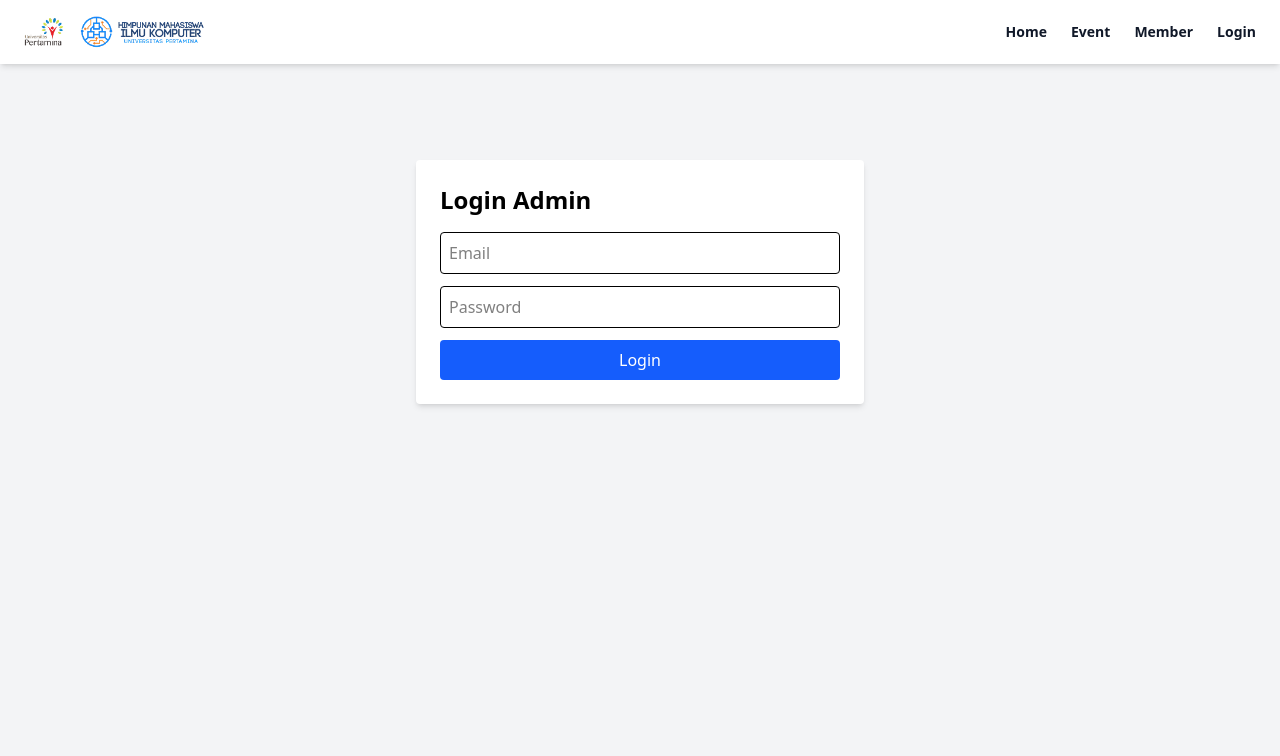
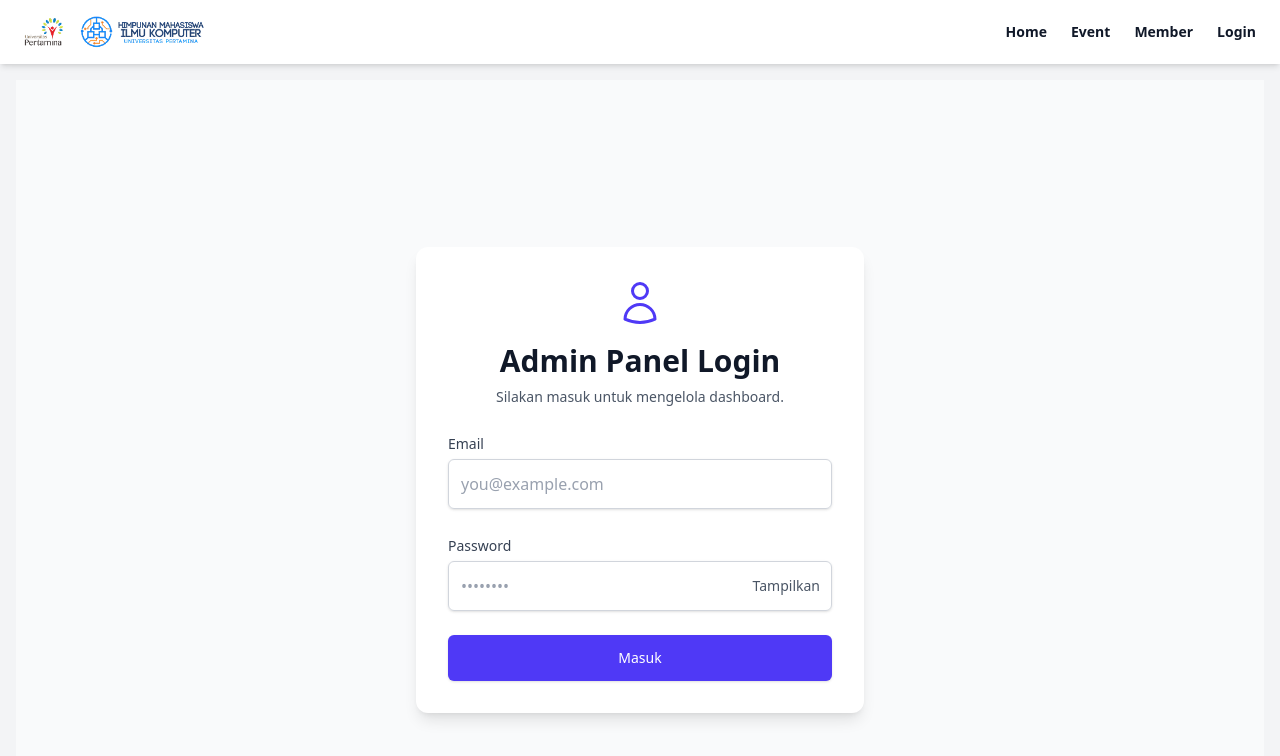
Before and after one commit to mrfdito/website-himpunan, a React (Vite) app: page /admin-login in a window 1280 px wide. Shown: the top 756 px of the page. Built offline with nearby package versions, Linux system fonts and the light colour scheme; no server answers.

Commit message:
perbuhan tampilan login admin

```diff
--- a/src/components/AdminLogin.jsx
+++ b/src/components/AdminLogin.jsx
@@ -1,32 +1,32 @@
 import React, { useState } from "react";
-import { supabase } from "../supabaseClient"; // sesuaikan pathnya
+import { useNavigate } from "react-router-dom"; // Import useNavigate
+import { supabase } from "../supabaseClient"; // Sesuaikan pathnya
 
-const adminEmails = [
-  "admin@gmail.com",
-  "weyitor472@bamsrad.com",
-  // tambah email admin lain sesuai yang sudah dibuat di supabase
-];
+// Daftar email admin tetap sama
+const adminEmails = ["admin@gmail.com", "weyitor472@bamsrad.com"];
 
 const AdminLogin = () => {
   const [email, setEmail] = useState("");
   const [password, setPassword] = useState("");
+  const [showPassword, setShowPassword] = useState(false); // State untuk show/hide password
   const [errorMsg, setErrorMsg] = useState("");
   const [loading, setLoading] = useState(false);
+  const navigate = useNavigate(); // Inisialisasi useNavigate
 
   const handleLogin = async (e) => {
     e.preventDefault();
     setLoading(true);
     setErrorMsg("");
 
+    // Logika login ke Supabase tetap sama
     const { data, error } = await supabase.auth.signInWithPassword({
       email,
       password,
     });
 
+    if (error) {
+      setErrorMsg("Email atau password salah. Silakan coba lagi.");
       setLoading(false);
-
-    if (error) {
-      setErrorMsg(error.message);
       return;
     }
 
@@ -39,43 +39,113 @@ const AdminLogin = () => {
         localStorage.setItem("user", JSON.stringify(user));
         localStorage.setItem("isAdmin", "true");
 
-        window.location.href = "/dashboard";
+        // Gunakan navigate untuk redirect yang lebih baik di SPA
+        navigate("/dashboard");
       } else {
-        setErrorMsg("Anda bukan admin!");
-        await supabase.auth.signOut();
+        setErrorMsg("Akses ditolak. Anda bukan admin.");
+        await supabase.auth.signOut(); // Pastikan non-admin langsung sign out
       }
     }
+    setLoading(false);
   };
 
   return (
-    <div className="max-w-md mx-auto mt-20 p-6 bg-white rounded shadow-md">
-      <h2 className="text-2xl font-bold mb-4">Login Admin</h2>
-      <form onSubmit={handleLogin}>
+    <div className="min-h-screen flex items-center justify-center bg-gray-50 px-4">
+      <div className="w-full max-w-md p-8 space-y-6 bg-white rounded-xl shadow-lg">
+        {/* Header Form */}
+        <div className="text-center">
+          <svg
+            className="mx-auto h-12 w-auto text-indigo-600"
+            xmlns="http://www.w3.org/2000/svg"
+            fill="none"
+            viewBox="0 0 24 24"
+            strokeWidth="1.5"
+            stroke="currentColor"
+          >
+            <path
+              strokeLinecap="round"
+              strokeLinejoin="round"
+              d="M15.75 6a3.75 3.75 0 11-7.5 0 3.75 3.75 0 017.5 0zM4.501 20.118a7.5 7.5 0 0114.998 0A17.933 17.933 0 0112 21.75c-2.676 0-5.216-.584-7.499-1.632z"
+            />
+          </svg>
+          <h2 className="mt-4 text-3xl font-bold text-gray-900">
+            Admin Panel Login
+          </h2>
+          <p className="mt-2 text-sm text-gray-600">
+            Silakan masuk untuk mengelola dashboard.
+          </p>
+        </div>
+
+        {/* Form */}
+        <form className="space-y-6" onSubmit={handleLogin}>
+          {/* Input Email */}
+          <div>
+            <label
+              htmlFor="email"
+              className="text-sm font-medium text-gray-700"
+            >
+              Email
+            </label>
+            <div className="mt-1">
               <input
+                id="email"
                 type="email"
-          placeholder="Email"
-          className="w-full p-2 border rounded mb-3"
+                placeholder="you@example.com"
+                className="w-full p-3 border border-gray-300 rounded-md shadow-sm placeholder-gray-400 focus:ring-indigo-500 focus:border-indigo-500"
                 value={email}
                 onChange={(e) => setEmail(e.target.value)}
                 required
               />
+            </div>
+          </div>
+
+          {/* Input Password */}
+          <div>
+            <label
+              htmlFor="password"
+              className="text-sm font-medium text-gray-700"
+            >
+              Password
+            </label>
+            <div className="mt-1 relative">
               <input
-          type="password"
-          placeholder="Password"
-          className="w-full p-2 border rounded mb-3"
+                id="password"
+                type={showPassword ? "text" : "password"}
+                placeholder="••••••••"
+                className="w-full p-3 border border-gray-300 rounded-md shadow-sm placeholder-gray-400 focus:ring-indigo-500 focus:border-indigo-500"
                 value={password}
                 onChange={(e) => setPassword(e.target.value)}
                 required
               />
-        {errorMsg && <p className="text-red-500 mb-3">{errorMsg}</p>}
+              <button
+                type="button"
+                onClick={() => setShowPassword(!showPassword)}
+                className="absolute inset-y-0 right-0 px-3 flex items-center text-sm text-gray-600"
+              >
+                {showPassword ? "Sembunyikan" : "Tampilkan"}
+              </button>
+            </div>
+          </div>
+
+          {/* Pesan Error */}
+          {errorMsg && (
+            <div className="p-3 bg-red-50 border border-red-200 rounded-md">
+              <p className="text-sm text-red-600">{errorMsg}</p>
+            </div>
+          )}
+
+          {/* Tombol Submit */}
+          <div>
             <button
               type="submit"
               disabled={loading}
-          className="w-full bg-blue-600 text-white p-2 rounded hover:bg-blue-700"
+              className="w-full flex justify-center py-3 px-4 border border-transparent rounded-md shadow-sm text-sm font-medium text-white bg-indigo-600 hover:bg-indigo-700 focus:outline-none focus:ring-2 focus:ring-offset-2 focus:ring-indigo-500 disabled:bg-indigo-400 transition-colors"
             >
-          {loading ? "Loading..." : "Login"}
+              {loading ? "Memproses..." : "Masuk"}
             </button>
+          </div>
         </form>
+      </div>
     </div>
   );
 };
```
Lines whose indentation alone changed are shown as unchanged.
